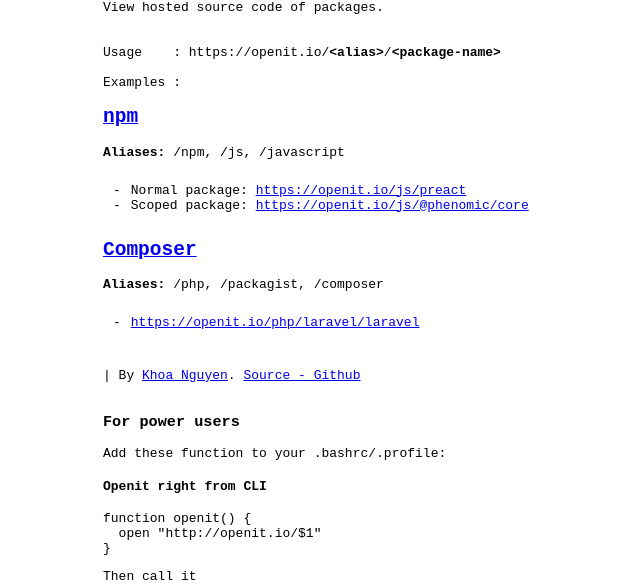
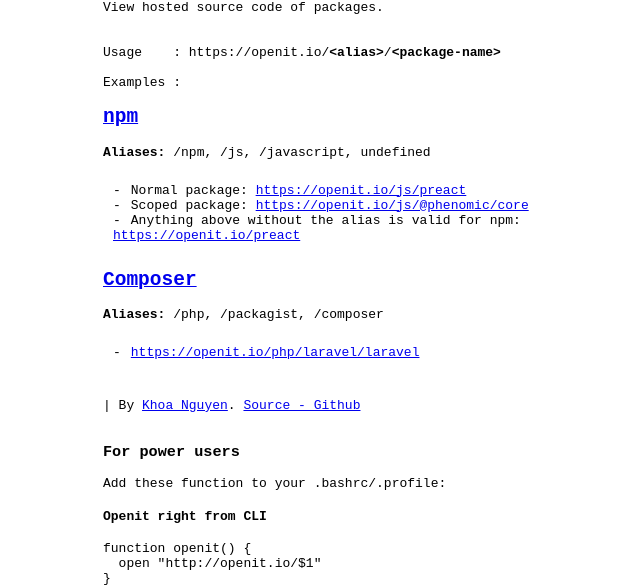
Before and after one commit to thangngoc89/openit.io, a plain HTML site: page proxy/template/403.html in a window 1280 px wide. Shown: the part 227-814 px from the top of the page, without its empty margins (295-935 px from the left). Drawn offline with Linux system fonts and the light colour scheme.

Commit message:
Update document about aliasless for npm

```diff
--- a/proxy/template/403.html
+++ b/proxy/template/403.html
@@ -41,10 +41,11 @@
 </p>
 
 <a href="https://npmjs.org"><h2>npm</h2></a>
-<p><strong>Aliases:</strong> /npm, /js, /javascript</p>
+<p><strong>Aliases:</strong> /npm, /js, /javascript, undefined</p>
 <ul>
   <li>Normal package: <a href="https://openit.io/js/preact">https://openit.io/js/preact</a></li>
   <li>Scoped package: <a href="https://openit.io/js/@phenomic/core">https://openit.io/js/@phenomic/core</a></li>
+  <li>Anything above without the alias is valid for npm: <a href="https://openit.io/preact">https://openit.io/preact</a></li>
 </ul>
 
 <a href="https://packagist.org/"><h2>Composer</h2></a>
```
Also changed, not shown: proxy/template/404.html (+2 -1 lines), proxy/template/50x.html (+2 -1 lines), proxy/template/index.html (+2 -1 lines), README.md.
